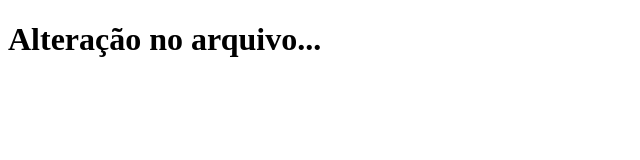
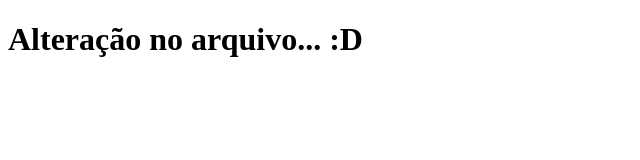
Before and after one commit to Mattuser/clone-tabnews, a Next.js app: page / in a window 1280 px wide. Shown: the top 160 px of the page, without its empty margins (0-640 px from the left). Built offline with nearby package versions, Linux system fonts and the light colour scheme.

Commit message:
modifica a frase

```diff
--- a/pages/index.js
+++ b/pages/index.js
@@ -1,5 +1,5 @@
 function Home() {
-    return <h1>Alteração no arquivo...</h1>
+    return <h1>Alteração no arquivo... :D</h1>
 }
 
 export default Home;
```
